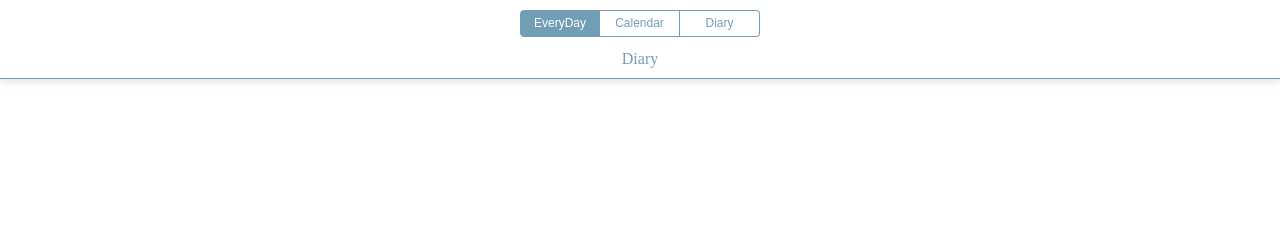
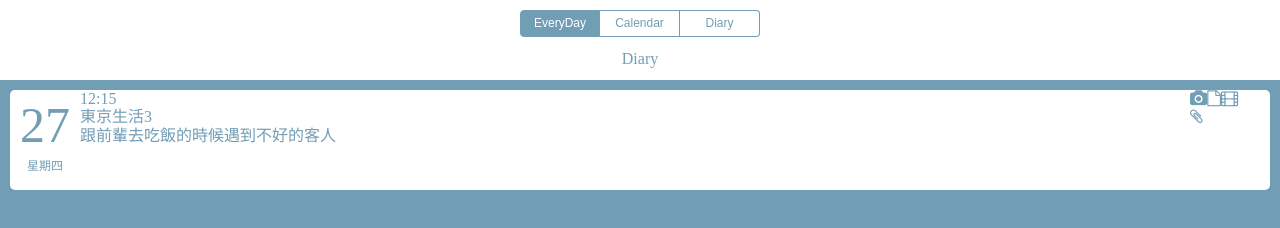
Before and after one commit to chnbohwr/react_diary, a React app: page / in a window 1280 px wide. Built offline with nearby package versions, Linux system fonts and the light colour scheme.

Commit message:
add font-awesome and refactor component

```diff
--- a/cfg/defaults.js
+++ b/cfg/defaults.js
@@ -51,7 +51,9 @@ function getDefaultModules() {
       {
         test: /\.(mp4|ogg|svg)$/,
         loader: 'file-loader'
-      }
+      },
+      { test: /\.woff(2)?(\?v=[0-9]\.[0-9]\.[0-9])?$/, loader: "url-loader?limit=10000&mimetype=application/font-woff" },
+      { test: /\.(ttf|eot|svg)(\?v=[0-9]\.[0-9]\.[0-9])?$/, loader: "file-loader" }
     ]
   };
 }
--- a/package.json
+++ b/package.json
@@ -62,6 +62,7 @@
   },
   "dependencies": {
     "core-js": "^2.0.0",
+    "font-awesome": "^4.7.0",
     "less": "^2.7.1",
     "less-loader": "^2.2.3",
     "normalize.css": "^4.0.0",
--- /dev/null
+++ b/src/components/Content.js
@@ -0,0 +1,14 @@
+import React from 'react';
+import DiaryListItem from 'components/DiaryListItem';
+require('styles/Content.less');
+class Content extends React.Component {
+  render() {
+    return (
+        <div className="content">
+            <DiaryListItem />
+        </div>
+    );
+  }
+}
+
+export default Content;
--- /dev/null
+++ b/src/components/DiaryListItem.js
@@ -0,0 +1,41 @@
+import React from 'react';
+require('styles/DiaryListItem.less');
+class DiaryListItem extends React.Component {
+    render(){
+        return(
+            <div className="diaryListItem">
+                <div className="left_content">
+                    <div className="date">
+                        27
+                    </div>
+                    <div className="day">
+                        星期四
+                    </div>
+                </div>
+                <div className="center_content">
+                    <div className="time">
+                        12:15
+                    </div>
+                    <div className="title">
+                        東京生活3
+                    </div>
+                    <div className="description">
+                        跟前輩去吃飯的時候遇到不好的客人
+                    </div>
+                </div>
+                <div className="right_content">
+                    <div className="add_attachment">
+                        <i className="fa fa-camera" aria-hidden="true"></i>
+                        <i className="fa fa-file-o" aria-hidden="true"></i>
+                        <i className="fa fa-film" aria-hidden="true"></i>
+                    </div>
+                    <div className="has_attachment">
+                        <i className="fa fa-paperclip" aria-hidden="true"></i>
+                    </div>
+                </div>
+            </div>
+        )
+    }
+}
+
+export default DiaryListItem;
--- a/src/components/Header.js
+++ b/src/components/Header.js
@@ -1,7 +1,7 @@
 import React from 'react';
+require('styles/Header.less');
 
 class Header extends React.Component {
-
   render() {
     return (
       <div className="header">
--- a/src/components/Main.js
+++ b/src/components/Main.js
@@ -1,14 +1,16 @@
 require('normalize.css/normalize.css');
 require('styles/App.less');
+require('font-awesome/less/font-awesome.less');
 
 import React from 'react';
 import Header from 'components/Header';
+import Content from 'components/Content';
 class AppComponent extends React.Component {
   render() {
     return (
       <div className="main">
         <Header />
-
+        <Content />
       </div>
     );
   }
--- a/src/styles/App.less
+++ b/src/styles/App.less
@@ -1,58 +1,6 @@
-/* Base Application Styles */
-
-@base_color: #719eb5;
-@header_bg: white;
+@import 'variable';
 
 body {
   color: @base_color;
+  background-color: @base_color;
 }
-
-.header{
-    position: relative;
-    background-color: @header_bg;
-    text-align: center;
-    border-bottom: 1px solid @base_color;
-    .header_top{
-        .button-group{
-            display: inline-block;
-            margin-top: 10px;
-        }
-        height: 40px;
-        button{
-            font-size: 12px;
-            line-height: 15px;
-            padding: 5px;
-            width: 80px;
-            background: white;
-            border: 1px solid #719eb5;
-            border-left-width: 0;
-            outline: 0;
-            color: @base_color;
-            &:first-child{
-              border-left-width: 1px;
-              border-radius: 4px 0 0 4px;
-            }
-            &:last-child{
-                border-radius: 0 4px 4px 0;
-            }
-            &.active{
-                background-color: @base_color;
-                color: @header_bg;
-            }
-        }
-    }
-    .header_title{
-        margin: 10px;
-    }
-
-    &:after{
-        content: "";
-        width: 100%;
-        height: 1px;
-        bottom: 0px;
-        display: block;
-        position: absolute;
-        z-index: -1;
-        box-shadow: 0px 0px 8px 2px #ccc;
-    }
-}
--- /dev/null
+++ b/src/styles/Content.less
@@ -0,0 +1,13 @@
+@import 'variable';
+
+.content{
+    top: 80px;
+    left: 0px;
+    right: 0px;
+    bottom: 0px;
+    box-sizing: border-box;
+    position: absolute;
+    background-color: @base_color;
+    overflow-y: auto;
+    overflow-x: hidden;
+}
--- /dev/null
+++ b/src/styles/DiaryListItem.less
@@ -0,0 +1,46 @@
+@import 'variable';
+.diaryListItem{
+    font-family: Microsoft JhengHei;
+    margin: 0 10px 10px 10px;
+    height: 100px;
+    background: rgba(255,255,255,@global_opacity);
+    color: @base_color;
+    border-radius: 5px;
+    position: relative;
+    &:first-child{
+        margin-top: 10px;
+    }
+    .left_content{
+        position: absolute;
+        top: 0;
+        left: 0;
+        height: 100px;
+        width: 70px;
+        text-align: center;
+        .date{
+            font-size: 50px;
+            padding: 5px;
+            line-height: 60px;
+            height: 60px;
+        }
+        .day{
+            font-size: 12px;
+            height: 30px;
+        }
+    }
+    .center_content{
+        position: absolute;
+        top: 0;
+        left: 70px;
+        right: 80px;
+        bottom: 0;
+    }
+    .right_content{
+        position: absolute;
+        width: 80px;
+        height: 100%;
+        top: 0;
+        right: 0;
+    }
+
+}
--- /dev/null
+++ b/src/styles/Header.less
@@ -0,0 +1,56 @@
+@import 'variable';
+.header{
+    opacity: @global_opacity;
+    position: absolute;
+    top: 0;
+    left: 0;
+    width: 100%;
+    background-color: @header_bg;
+    text-align: center;
+    border-bottom: 1px solid #ccc;
+    height: 80px;
+    overflow: hidden;
+    .header_top{
+        .button-group{
+            display: inline-block;
+            margin-top: 10px;
+        }
+        height: 40px;
+        button{
+            font-size: 12px;
+            line-height: 15px;
+            padding: 5px;
+            width: 80px;
+            background: white;
+            border: 1px solid #719eb5;
+            border-left-width: 0;
+            outline: 0;
+            color: @base_color;
+            &:first-child{
+              border-left-width: 1px;
+              border-radius: 4px 0 0 4px;
+            }
+            &:last-child{
+                border-radius: 0 4px 4px 0;
+            }
+            &.active{
+                background-color: @base_color;
+                color: @header_bg;
+            }
+        }
+    }
+    .header_title{
+        margin: 10px;
+    }
+
+    &:after{
+        content: "";
+        width: 100%;
+        height: 1px;
+        bottom: 0px;
+        display: block;
+        position: absolute;
+        z-index: -1;
+        box-shadow: 0px 0px 8px 2px #ccc;
+    }
+}
--- /dev/null
+++ b/src/styles/variable.less
@@ -0,0 +1,3 @@
+@base_color: #719eb5;
+@header_bg: white;
+@global_opacity: 1;
```
Also changed, not shown: src/components/List.js (deleted, +0 -11 lines), src/index.html (+0 -1 lines), src/images/bg.jpg (added).
